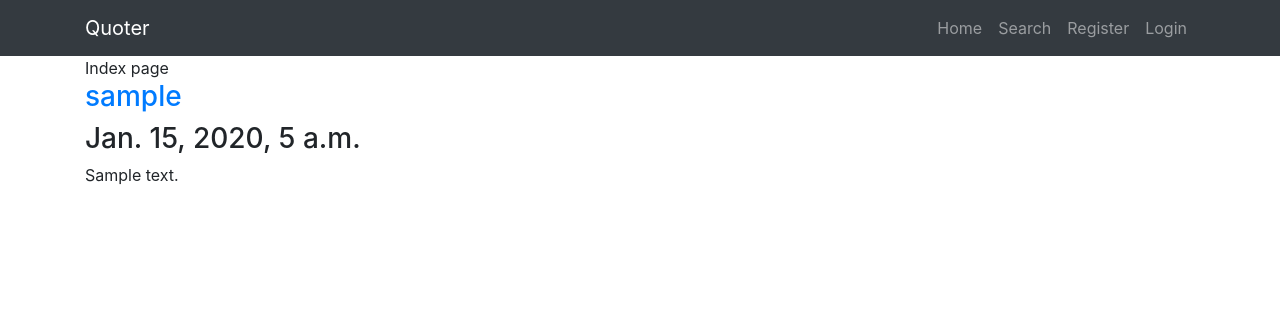
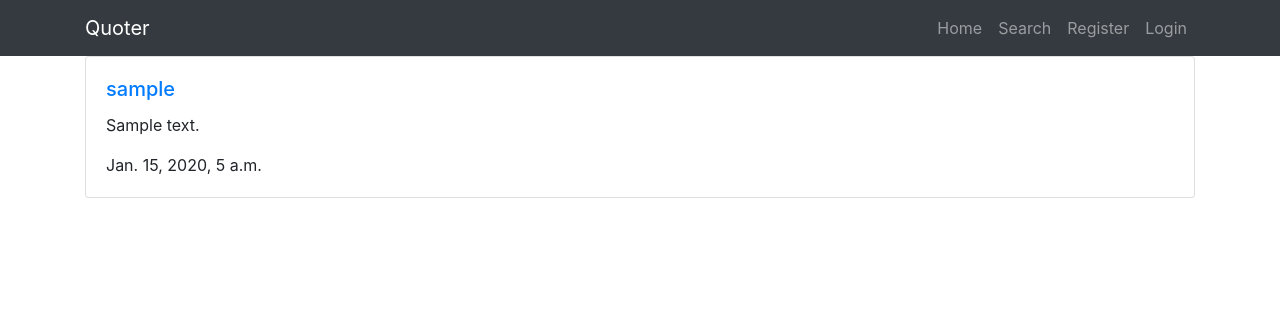
Before and after one commit to demurewolf/twitter_clone, a Django app: page / in a window 1280 px wide. Shown: the top 316 px of the page. Run offline with Django 3.2, Linux system fonts and the light colour scheme; tables that the repository leaves empty hold one stand-in row (values such as "Sample post"); some libraries are stand-ins or nearby versions.

Commit message:
updated quote elements to bootstrap cards

```diff
--- a/quoter/quotes/templates/quotes/index.html
+++ b/quoter/quotes/templates/quotes/index.html
@@ -1,15 +1,19 @@
 {% extends 'base.html' %}
 {% block content %}
-    Index page
-
-    {% if user.is_authenticated %}
-        <p>Current user is {{ user.username }}.</p>
-    {% endif %}
-
-    {% for quote in quotes %}
-        <h3><a href="{% url 'quotes:detail' quote_id=quote.id%}">{{ quote.author }}</a></h3>
-        <h3>{{ quote.pub_date }}</h3>
-        <p>{{ quote.content }}</p>
+     {% for quote in quotes %}
+        <div class="card">
+            <div class="card-body">
+                <h5 class="card-title"><a href="{% url 'quotes:detail' quote_id=quote.id%}">{{ quote.author }}</a></h3>
+                <p class="card-text">{{ quote.content }}</p>
+                <p class="card-text">{{ quote.pub_date }}</p>
+            </div>
+        </div>
+    {% empty %}
+        <div class="card">
+            <div class="card-body">
+            <h5 class="card-title">Sorry, no quotes to show.</h5>
+            </div>
+        </div>
     {% endfor %}
 
 {% endblock %}
```
